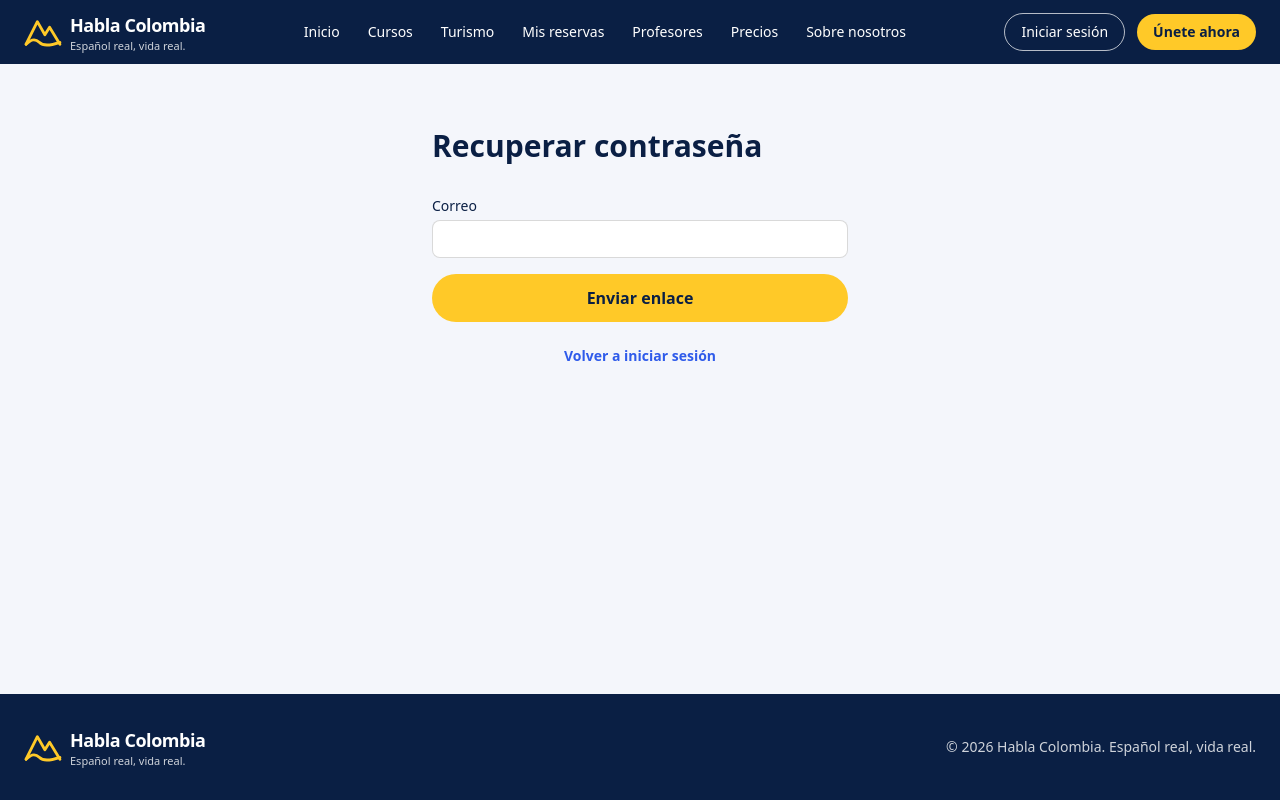
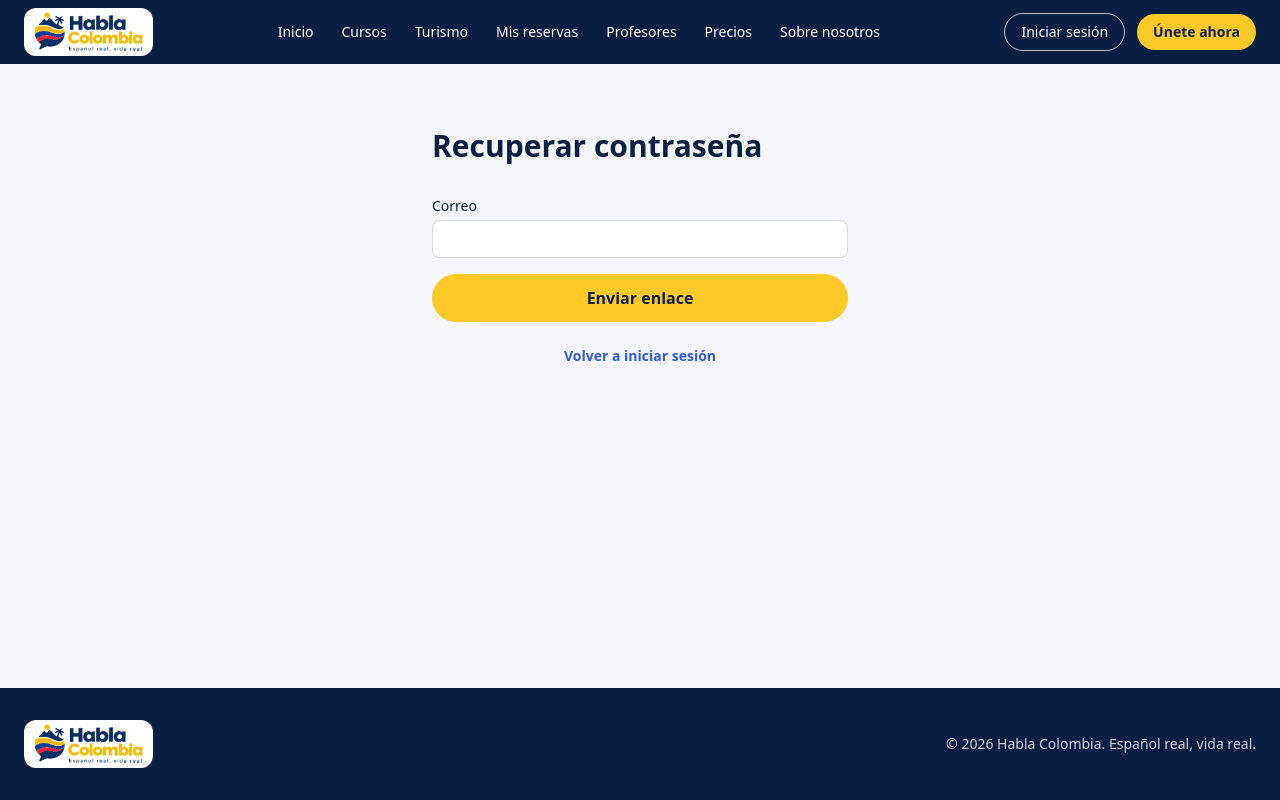
Before and after one commit to habla-colombia-web/habla-colombia-web, a Next.js app: page /recuperar in a window 1280 px wide. Built offline with nearby package versions, Linux system fonts and the light colour scheme.

Commit message:
feat: logo oficial en header y favicon

```diff
--- a/components/layout/Logo.tsx
+++ b/components/layout/Logo.tsx
@@ -1,3 +1,4 @@
+import Image from "next/image";
 import Link from "next/link";
 
 export default function Logo() {
@@ -5,28 +6,16 @@ export default function Logo() {
     <Link
       href="/"
       aria-label="Habla Colombia, ir al inicio"
-      className="flex items-center gap-2"
+      className="flex items-center rounded-xl bg-white px-2.5 py-1"
     >
-      <svg
-        viewBox="0 0 40 34"
-        width="38"
-        height="32"
-        fill="none"
-        stroke="#ffc928"
-        strokeWidth="3"
-        strokeLinejoin="round"
-        strokeLinecap="round"
-        aria-hidden="true"
-      >
-        <path d="M2 30 14 6l8 14 5-8 11 18" />
-        <path d="M2 30c6-6 10-6 14-2s10 4 22 0" />
-      </svg>
-      <span className="flex flex-col leading-tight">
-        <span className="text-lg font-bold tracking-tight text-white">
-          Habla Colombia
-        </span>
-        <span className="text-[11px] text-white/80">Español real, vida real.</span>
-      </span>
+      <Image
+        src="/logo.png"
+        alt="Habla Colombia, español real, vida real"
+        width={360}
+        height={132}
+        priority
+        className="h-10 w-auto"
+      />
     </Link>
   );
 }
```
Also changed, not shown: public/logo.png (added), 1 other file (tests, documents, lock files or other folders).
